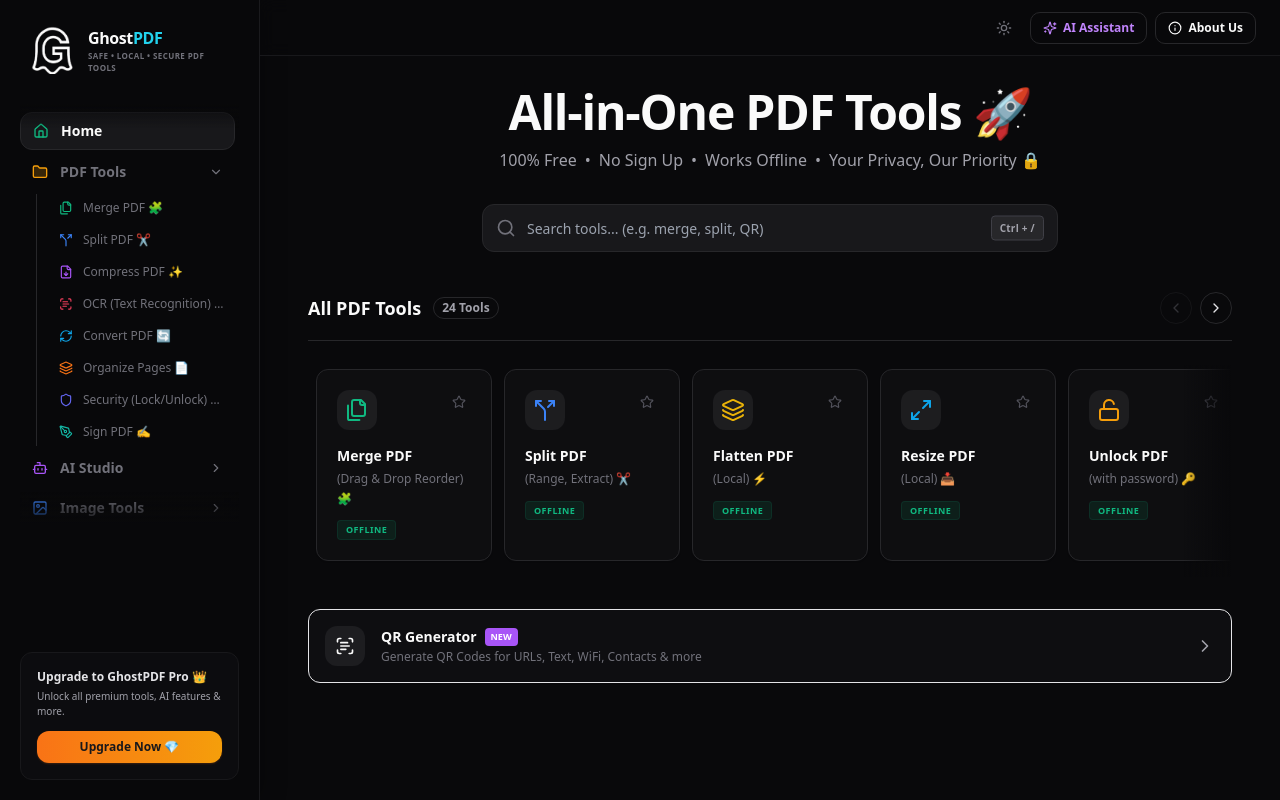
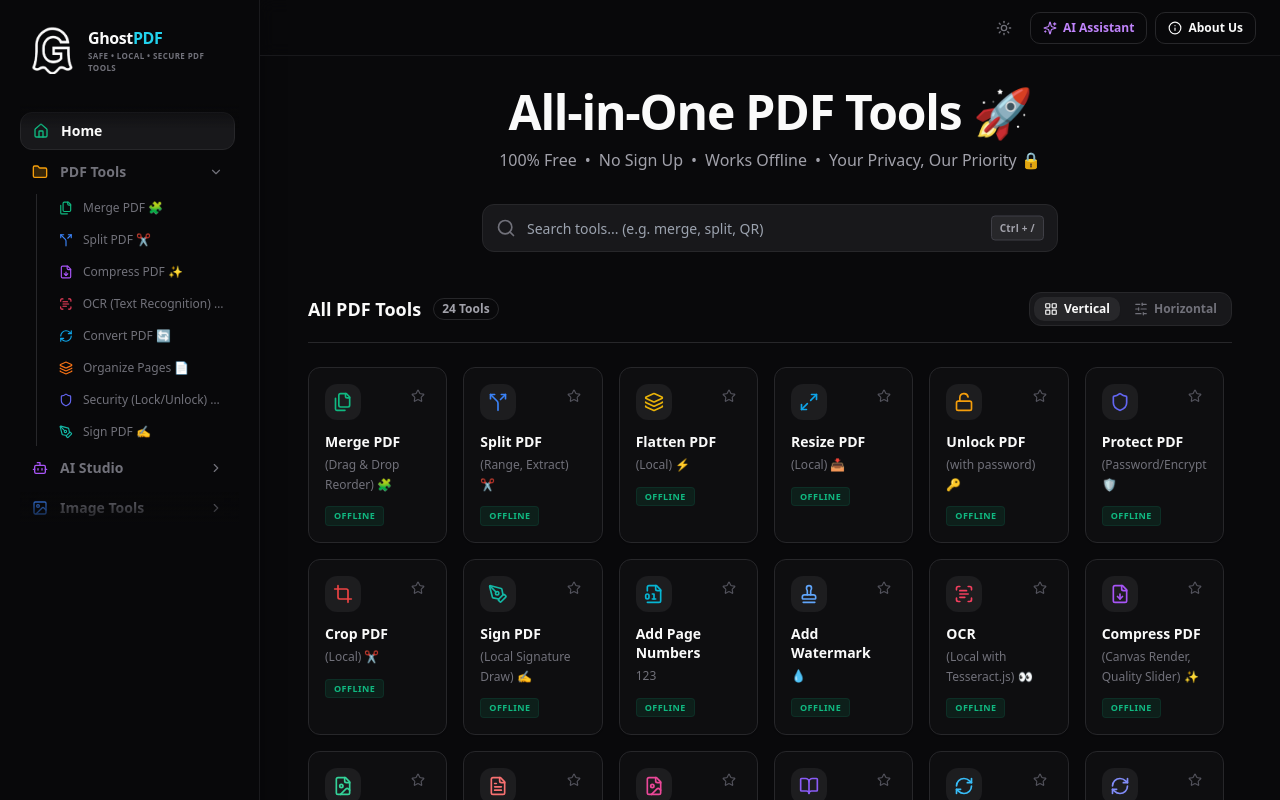
Before and after one commit to shashankkshashi626-dot/GostPDF, a React (Vite) app: page / in a window 1280 px wide. Shown: the top 800 px of the page. Built offline with nearby package versions, Linux system fonts and the light colour scheme.

Commit message:
feat: add vertical scroll grid view layout and view mode switcher for tools

```diff
--- a/src/App.tsx
+++ b/src/App.tsx
@@ -6,7 +6,8 @@ import {
   Shield, Crop, PenTool, FileDigit, Stamp,
   ScanText, FileDown, FileImage, FileText,
   BookOpen, RefreshCw, ArrowLeftRight, Clock as ClockIcon,
-  Image, Folder, Bot, Wrench, ChevronDown, ChevronRight, HelpCircle, Cloud, Sparkles
+  Image, Folder, Bot, Wrench, ChevronDown, ChevronRight, HelpCircle, Cloud, Sparkles,
+  LayoutGrid, SlidersHorizontal
 } from "lucide-react"
 
 const ToolIcon = ({ iconName, className }: { iconName: string, className?: string }) => {
@@ -72,6 +73,7 @@ function DashboardContent() {
   const [activeTool, setActiveTool] = React.useState<string | null>(null)
   const [searchQuery, setSearchQuery] = React.useState("")
   const [activeMenu, setActiveMenu] = React.useState("all-tools")
+  const [viewMode, setViewMode] = React.useState<"vertical" | "horizontal">("vertical")
   const searchInputRef = React.useRef<HTMLInputElement>(null)
 
   // Tools Horizontal Slider ref & scroll states
@@ -512,7 +514,35 @@ function DashboardContent() {
                 {filteredTools.length} {filteredTools.length === 1 ? "Tool" : "Tools"}
               </span>
             </div>
-            <div className="flex items-center gap-2">
+            <div className="flex items-center gap-3">
+              {/* View mode toggle: Vertical Grid vs Horizontal Slider */}
+              <div className="flex items-center bg-zinc-200/60 dark:bg-zinc-900 p-1 rounded-lg border border-zinc-300 dark:border-zinc-800 gap-1">
+                <button
+                  onClick={() => setViewMode("vertical")}
+                  className={`flex items-center gap-1.5 px-2.5 py-1 rounded-md text-xs font-semibold transition-all cursor-pointer ${viewMode === "vertical"
+                      ? "bg-white dark:bg-zinc-800 text-zinc-900 dark:text-zinc-50 shadow-sm"
+                      : "text-zinc-500 hover:text-zinc-800 dark:hover:text-zinc-300"
+                    }`}
+                  title="Vertical scroll grid"
+                >
+                  <LayoutGrid className="h-3.5 w-3.5" />
+                  <span className="hidden sm:inline">Vertical</span>
+                </button>
+                <button
+                  onClick={() => setViewMode("horizontal")}
+                  className={`flex items-center gap-1.5 px-2.5 py-1 rounded-md text-xs font-semibold transition-all cursor-pointer ${viewMode === "horizontal"
+                      ? "bg-white dark:bg-zinc-800 text-zinc-900 dark:text-zinc-50 shadow-sm"
+                      : "text-zinc-500 hover:text-zinc-800 dark:hover:text-zinc-300"
+                    }`}
+                  title="Horizontal slider"
+                >
+                  <SlidersHorizontal className="h-3.5 w-3.5" />
+                  <span className="hidden sm:inline">Horizontal</span>
+                </button>
+              </div>
+
+              {viewMode === "horizontal" && (
+                <div className="flex items-center gap-1.5">
                   <button
                     id="slide-left"
                     onClick={scrollSliderLeft}
@@ -538,6 +568,8 @@ function DashboardContent() {
                     <ChevronRight className="h-4 w-4" />
                   </button>
                 </div>
+              )}
+            </div>
           </div>
 
           {filteredTools.length === 0 ? (
@@ -554,8 +586,59 @@ function DashboardContent() {
                 Clear search
               </button>
             </div>
+          ) : viewMode === "vertical" ? (
+            /* Vertical Scroll Grid Layout */
+            <div className="grid grid-cols-2 sm:grid-cols-3 md:grid-cols-4 lg:grid-cols-6 gap-4 max-h-[640px] overflow-y-auto pr-2 pb-2 scroll-smooth">
+              {filteredTools.map((t) => (
+                <div
+                  key={t.id}
+                  onClick={() => {
+                    if (t.isActive) {
+                      openTool(t.id, t.name)
+                    } else {
+                      triggerPlaceholderToast(t.name)
+                    }
+                  }}
+                  className={`group relative flex flex-col p-4 rounded-xl border transition-all duration-200 text-left ${t.isActive
+                      ? "border-zinc-200 dark:border-zinc-800 hover:border-emerald-500/40 bg-zinc-50 dark:bg-zinc-900/40 hover:bg-zinc-100/50 dark:hover:bg-zinc-800/45 cursor-pointer shadow-sm hover:shadow-md hover:-translate-y-0.5"
+                      : "border-zinc-200/50 dark:border-zinc-800/30 bg-zinc-100/20 dark:bg-zinc-900/10 cursor-not-allowed opacity-60"
+                    }`}
+                >
+                  <div className="flex justify-between items-start mb-3">
+                    <span className="shrink-0 p-2 rounded-lg bg-zinc-200/50 dark:bg-zinc-800/60 group-hover:scale-110 transition-transform inline-flex">
+                      <ToolIcon iconName={t.icon} className={`h-5 w-5 ${t.color}`} />
+                    </span>
+                    <div className="flex items-center gap-1">
+                      {t.isActive && (
+                        <button
+                          onClick={e => toggleFavorite(e, t.id)}
+                          className="h-6 w-6 flex items-center justify-center rounded-full hover:bg-amber-100 dark:hover:bg-amber-900/20 transition-colors cursor-pointer"
+                          title={favoritedTools.includes(t.id) ? "Remove from favorites" : "Add to favorites"}
+                        >
+                          <Star className={`h-3.5 w-3.5 transition-colors ${favoritedTools.includes(t.id) ? "text-amber-500 fill-amber-500" : "text-zinc-300 dark:text-zinc-600 group-hover:text-amber-400"
+                            }`} />
+                        </button>
+                      )}
+                      {!t.isActive && (
+                        <span className="text-[9px] font-bold tracking-wider text-zinc-400 dark:text-zinc-500 bg-zinc-200/40 dark:bg-zinc-800/30 px-1.5 py-0.5 rounded uppercase">Soon</span>
+                      )}
+                    </div>
+                  </div>
+
+                  <h3 className="text-sm font-bold text-zinc-900 dark:text-zinc-50 leading-snug">
+                    {t.name}
+                  </h3>
+                  <p className="text-xs text-zinc-400 dark:text-zinc-500 mt-1 line-clamp-2 leading-relaxed">
+                    {t.desc}
+                  </p>
+                  {t.isActive && (
+                    <span className="mt-3 self-start text-[9px] font-bold tracking-wider text-emerald-500 bg-emerald-500/10 px-2 py-0.5 rounded uppercase border border-emerald-500/10">Offline</span>
+                  )}
+                </div>
+              ))}
+            </div>
           ) : (
-            // Slider wrapper with blur-edge mask
+            /* Horizontal Slider Layout */
             <div className="relative group/slider">
               {/* Left blur edge */}
               <div className={`pointer-events-none absolute left-0 top-0 bottom-0 w-12 z-10 bg-gradient-to-r from-zinc-50 dark:from-zinc-950 to-transparent transition-opacity duration-300 ${canScrollLeft ? "opacity-100" : "opacity-0"
```
Lines whose indentation alone changed are shown as unchanged.
